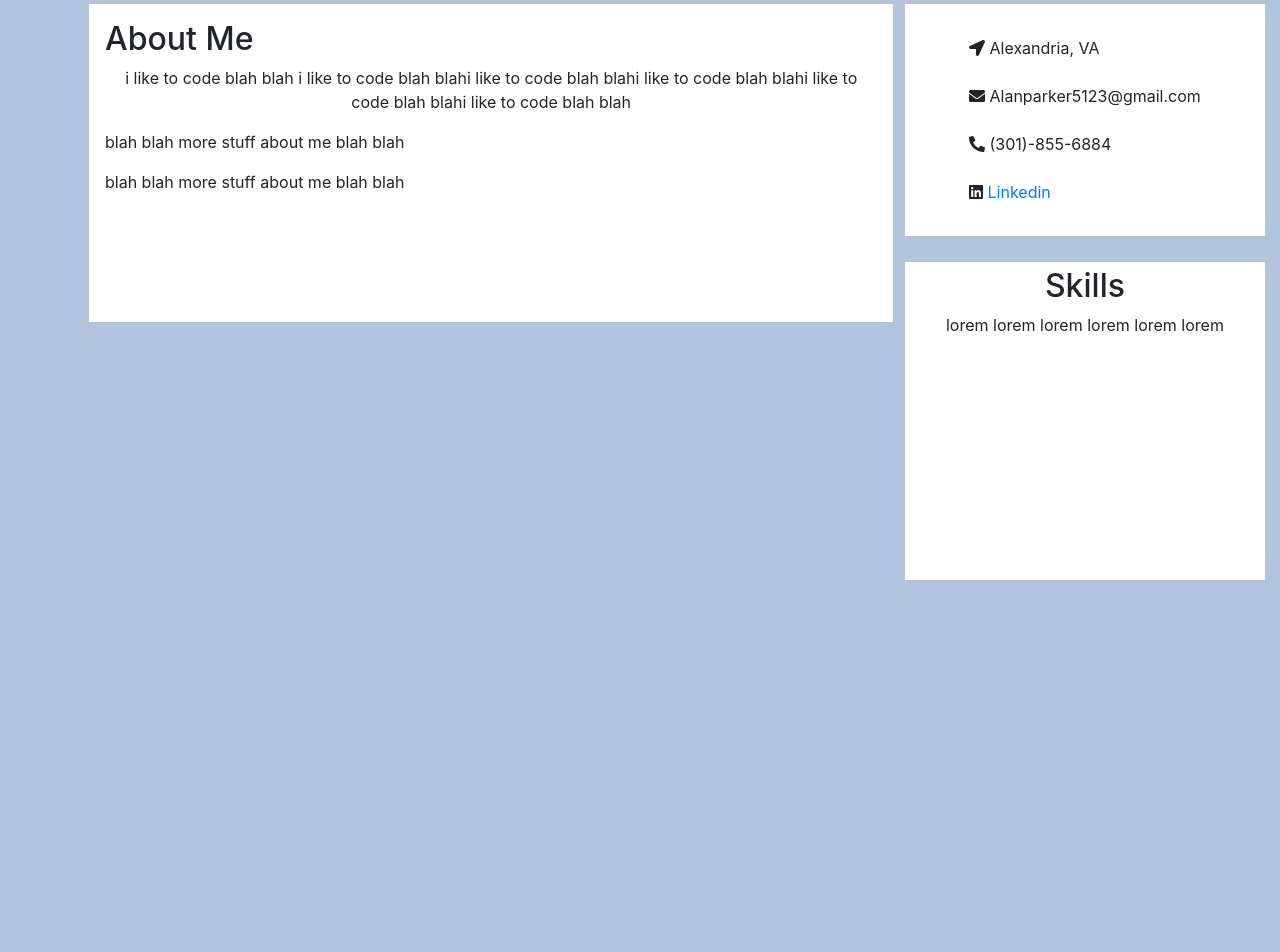
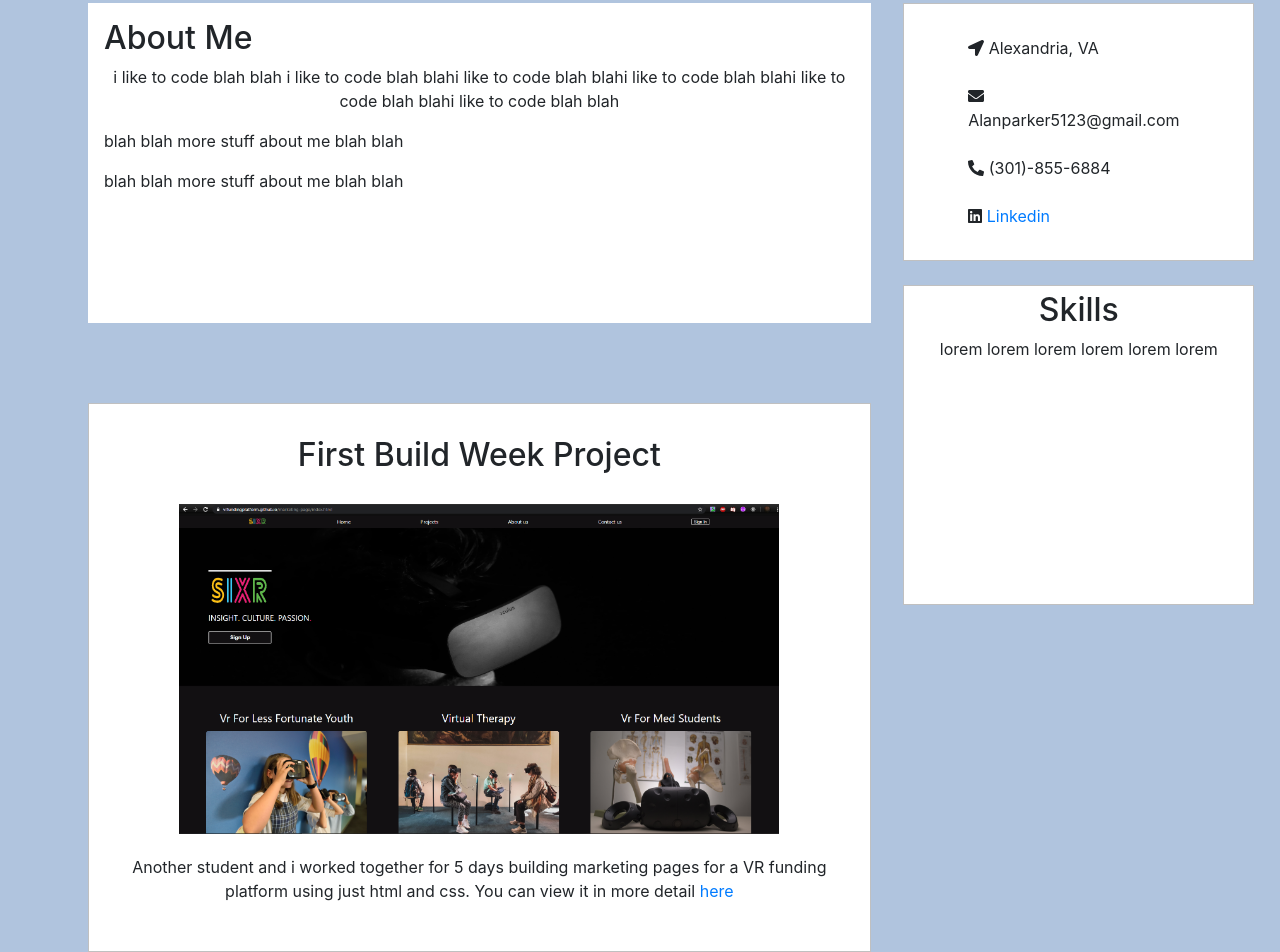
Before and after one commit to alan5123/portfolio, a React (Create React App) app: page / in a window 1280 px wide. Shown: the part 524-1476 px from the top of the page. Before the commit the page ends 1105 px from the top, so only its background shows below. Built offline with nearby package versions, Linux system fonts and the light colour scheme.

Commit message:
layout almost complete

```diff
--- a/src/components/Main.js
+++ b/src/components/Main.js
@@ -1,5 +1,7 @@
 import React from 'react';
 import styled from "styled-components"
+import vrfunding from "../assests/vrfunding.PNG"
+
 import { FontAwesomeIcon } from '@fortawesome/react-fontawesome'
 
 
@@ -7,32 +9,42 @@ const Flex = styled.div `
 display:flex;
 
 `
+
+const SecondColumn = styled.div `
+margin: 0 2%;
+`
 const ContactDiv = styled.div `
 display:flex;
 flex-direction:column;
 
 width:100%;
-margin:0 %;
+
 padding:2rem 4rem;
 border: solid silver 1.7px;
 background-color:white;
+@media (max-width: 500px){
+    color:red;
+    }
 `
-const SetWidth = styled.div `
+const FirstColumn = styled.div `
 width:70%;
 text-align:center;
 height:20rem;
 
 margin-left:8px
+
 `
 
 const Skills = styled.div `
 border: solid silver 1.7px;
 margin-top:1.5rem;
+
 height:20rem;
 display: flex;
 flex-direction:column;
 align-items:center;
 padding-top:5px;
+
 background-color:white;
 `
 
@@ -42,7 +54,7 @@ display: flex;
 flex-direction:column;
 justify-content:flex-start;
 align-items:flex-start;
-border: solid silver 1.7px;
+
 height:20rem;
 margin-left:5rem;
 padding:1rem;
@@ -51,10 +63,32 @@ background-color:white;
 
 `
 
+const VrDiv = styled.div `
+border:solid red;
+margin-left:5rem;
+margin: 5rem;
+
+padding: 2rem;
+width:90%;
+background-color:white;
+border: solid silver 1.7px;
+justify-content:flex-start;
+display:flex;
+flex-direction:column;
+align-items:center;
+
+`
+const VrFunding = styled.img `
+width:600px;
+margin:3% 0;
+
+`
+
+
 const Main = (props) => {
     return (
         <Flex>
-      <SetWidth className = 'FirstColumn'>
+      <FirstColumn className = 'FirstColumn'>
      <AboutText className = 'About'>
         <h2>About Me</h2>
         <p>i like to code blah blah i like to code blah blahi like to code blah blahi like to code blah blahi like to code blah blahi like to code blah blah</p>
@@ -62,11 +96,23 @@ const Main = (props) => {
         <p>blah blah more stuff about me blah blah</p>
         <p>blah blah more stuff about me blah blah</p>
      </AboutText>
-      </SetWidth>
+
+        <VrDiv>
+
+        <div>
+         <h2>First Build Week Project</h2>
+         <VrFunding src={vrfunding} alt="Alan" />
+        <p>Another student and i worked together for 5 days building marketing pages for a VR funding platform using just html and css. You can view it in more detail <a href = "https://vrfundingplatform.github.io/marketing-page/index.html">here</a></p>
+    </div>
+
+        </VrDiv>
+
+
+      </FirstColumn>
 
 
 
-      <div className = 'SecondColumn'>
+      <SecondColumn className = 'SecondColumn'>
 
             <ContactDiv className = 'contact'>
                 <div>
@@ -89,7 +135,7 @@ const Main = (props) => {
 
              </Skills>
 
-        </div>
+        </SecondColumn>
       </Flex>
     );
   };
```
Also changed, not shown: src/assests/vrfunding.PNG (added).
